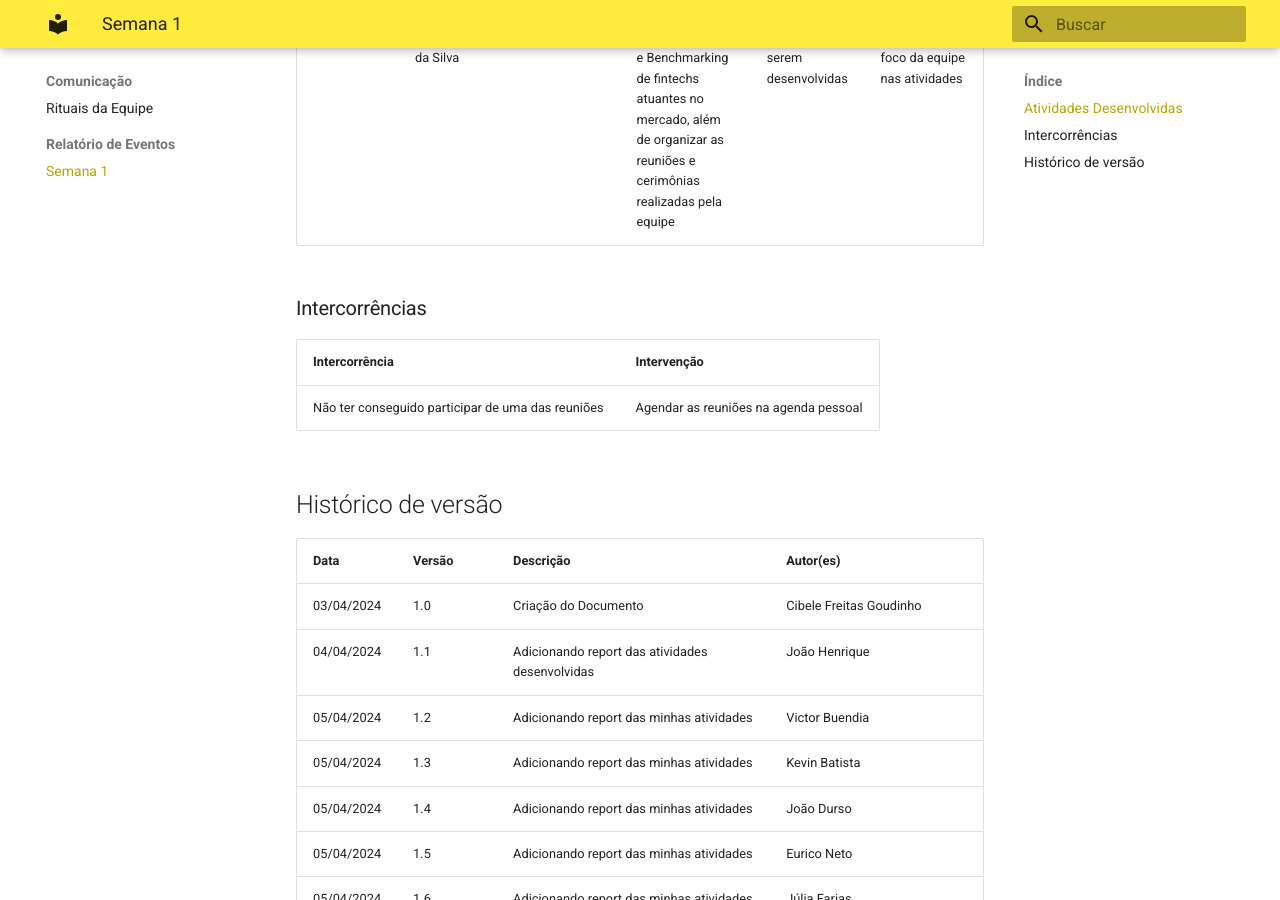
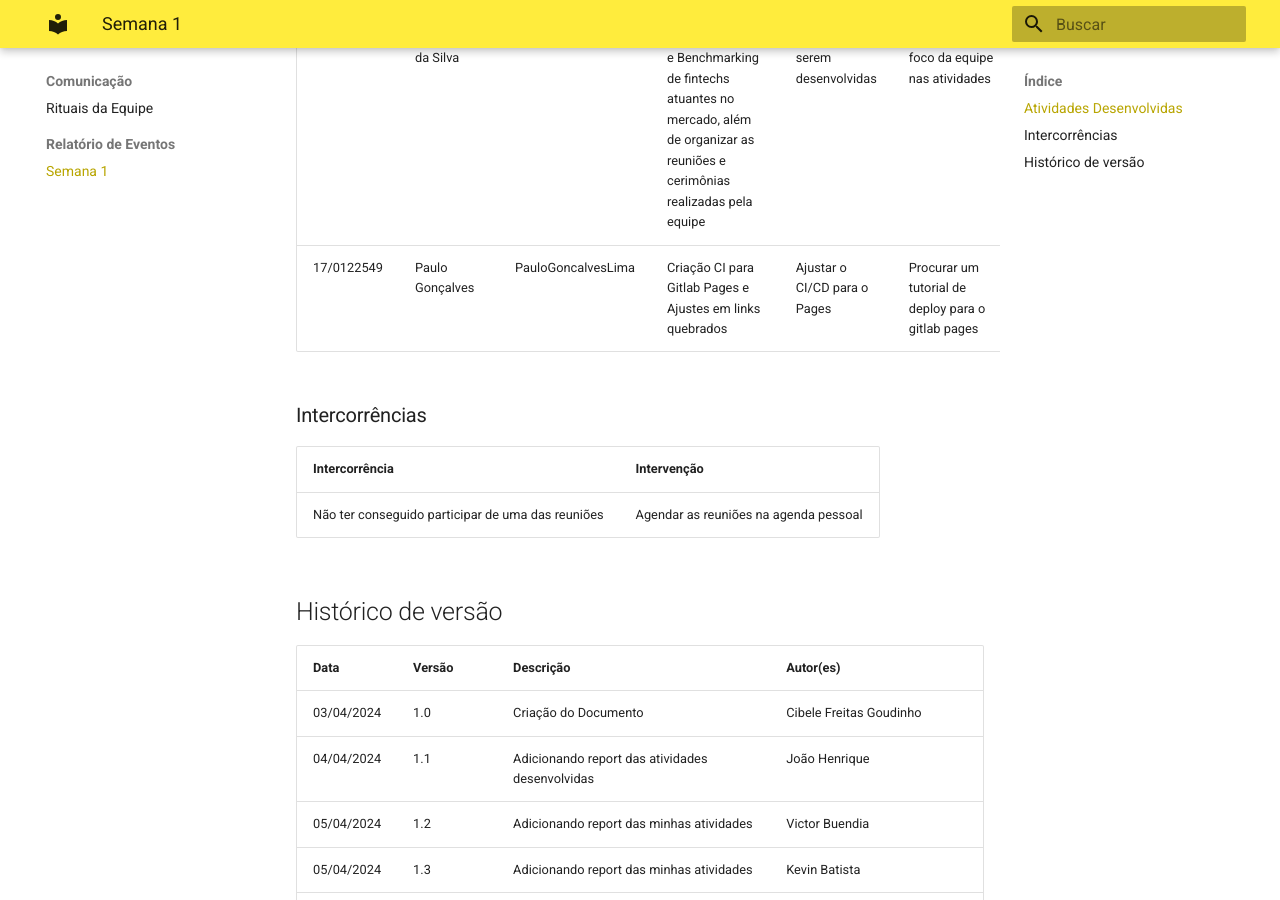
Before and after one commit to Simula-Fin/DOCS, an MkDocs documentation site: the page built from docs/reports/week1.md, in a window 1280 px wide and 900 px high, scrolled down 2667 px. Built offline with MkDocs 1.6.1 and Material for MkDocs 9.7.7, drawn with Linux system fonts in a browser that asks for light colours.

Commit message:
Update week1.md

```diff
--- a/docs/reports/week1.md
+++ b/docs/reports/week1.md
@@ -14,6 +14,7 @@
 | 18/0011600 | Ailton Aires Amado | ailtonaires | Auxílio na desenvolvimento do Canvas MVP e Benchmarking de fintechs atuantes no mercado | Encontrar grandes diferenciais nas fintechs | Pegar fintechs mais atuais no mercado |
 | 18/0078640 | yuri Alves | yuriAlves5 | Facilitador do Lean Incepetion, auxilio no controle de fluxo do Lean | Manter as ideias do Lean alinhadas e sem duplicidade durante a construção | Avaliar cada etapa do Lean corrigindo erros e mantendo o fluxo coerente |
 | 18/0018019 | Guilherme Daniel Fernandes da Silva | guilhermedfs14 | Auxílio na desenvolvimento do Canvas MVP e Benchmarking de fintechs atuantes no mercado, além de organizar as reuniões e cerimônias realizadas pela equipe | Manter o foco da equipe nas atividades a serem desenvolvidas | Chamar atenção para recuperar o foco da equipe nas atividades |
+| 17/0122549 | Paulo Gonçalves | PauloGoncalvesLima         | Criação CI para Gitlab Pages e Ajustes em links quebrados | Ajustar o CI/CD para o Pages                                                 | Procurar um tutorial de deploy para o gitlab pages         |
 
 ### Intercorrências
 
```
